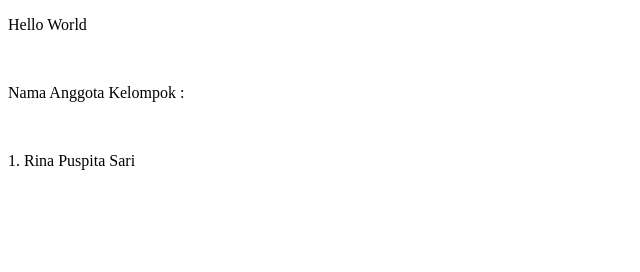
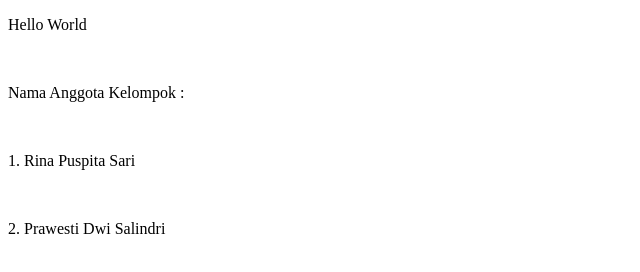
Before and after one commit to khrsmasalsaa/Proyek, a plain HTML site: page index.html in a window 1280 px wide. Shown: the whole page, without its empty margins (0-640 px from the left). Drawn offline with Linux system fonts and the light colour scheme.

Commit message:
Update index.html

```diff
--- a/index.html
+++ b/index.html
@@ -6,6 +6,7 @@
     <body>
         <p>Hello World</p> <br>
         <p>Nama Anggota Kelompok : </p><br>
-        <p>1. Rina Puspita Sari</p>
+        <p>1. Rina Puspita Sari</p><br>
+        <p>2. Prawesti Dwi Salindri</p>
     </body>
 </html>
```
